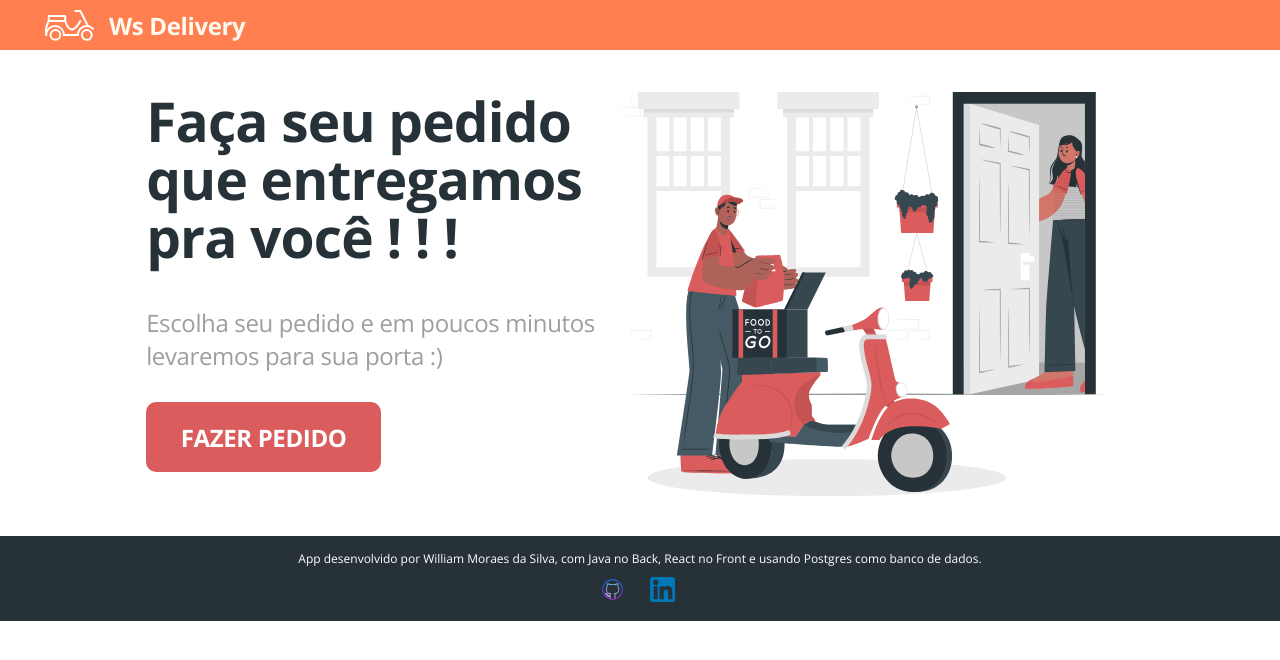
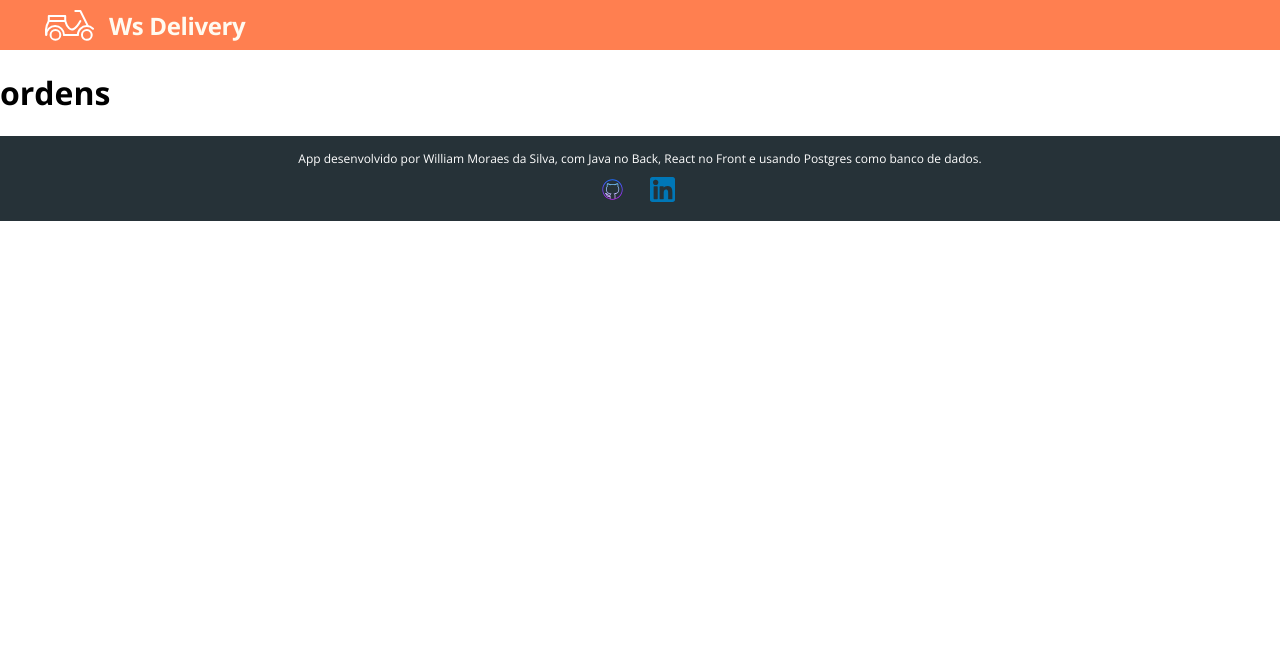
Before and after one commit to wilfft/front-react-ts-wsdelivery, a React (Create React App) app: page /ordens in a window 1280 px wide. Shown: the top 660 px of the page. Built offline with nearby package versions, Linux system fonts and the light colour scheme.

Commit message:
feat: adicionado rotas pra home e para pedido

```diff
--- a/src/App.tsx
+++ b/src/App.tsx
@@ -1,14 +1,10 @@
 import "./App.css";
-import Footer from "./Footer";
-import Home from "./Home";
-import Navbar from "./Navbar";
+import Routes from "./Routes";
 
 function App() {
   return (
     <>
-      <Navbar />
-      <Home />
-      <Footer />
+      <Routes />
     </>
   );
 }
--- a/src/Home/index.tsx
+++ b/src/Home/index.tsx
@@ -1,5 +1,6 @@
 import "./styles.css";
 import { ReactComponent as Logo } from "./Logo.svg";
+import { Link } from "react-router-dom";
 const Home = () => (
   <div className="home-container">
     <div className="home-conteudo">
@@ -13,9 +14,9 @@ const Home = () => (
           Escolha seu pedido e em poucos minutos <br /> levaremos para sua porta
           :)
         </h3>
-        <a href="home" className="home-btn">
+        <Link to="/ordens" className="home-btn">
           FAZER PEDIDO
-        </a>
+        </Link>
       </div>
 
       <div className="home-imagem">
--- a/src/Home/styles.css
+++ b/src/Home/styles.css
@@ -14,7 +14,7 @@
 
 .home-titulo {
   font-weight: bold;
-  font-size: 55px;
+  font-size: 50px;
   line-height: 58px;
   letter-spacing: -0.015em;
   color: var(--dark-color);
@@ -23,7 +23,7 @@
 
 .home-subtitulo {
   font-weight: normal;
-  font-size: 24px;
+  font-size: 20px;
   line-height: 33px;
   letter-spacing: -0.015em;
   color: var(--secondary-color);
--- a/src/Navbar/index.tsx
+++ b/src/Navbar/index.tsx
@@ -1,11 +1,12 @@
 import "./styles.css";
 import { ReactComponent as Logo } from "./logoMoto.svg";
+import { Link } from "react-router-dom";
 const Navbar = () => (
   <nav className="navbar">
     <Logo />
-    <a href="home" className="logo-texto">
+    <Link to="home" className="logo-texto">
       Ws Delivery
-    </a>
+    </Link>
   </nav>
 );
 export default Navbar;
--- /dev/null
+++ b/src/Ordens/index.tsx
@@ -0,0 +1,3 @@
+const Ordens = () => <h1> ordens </h1>;
+
+export default Ordens;
--- /dev/null
+++ b/src/Routes.tsx
@@ -0,0 +1,22 @@
+import { BrowserRouter, Route, Switch } from "react-router-dom";
+import Footer from "./Footer";
+import Home from "./Home";
+import Navbar from "./Navbar";
+import Ordens from "./Ordens";
+
+const Routes = () => (
+  <BrowserRouter>
+    <Navbar />
+    <Switch>
+      <Route path="/ordens">
+        <Ordens />
+      </Route>
+      <Route path="/">
+        <Home />
+      </Route>
+    </Switch>
+    <Footer />
+  </BrowserRouter>
+);
+
+export default Routes;
```
Also changed, not shown: src/Contador.tsx (deleted, +0 -18 lines), src/Hello.tsx (deleted, +0 -9 lines), src/Ordens/styles.css (added).
